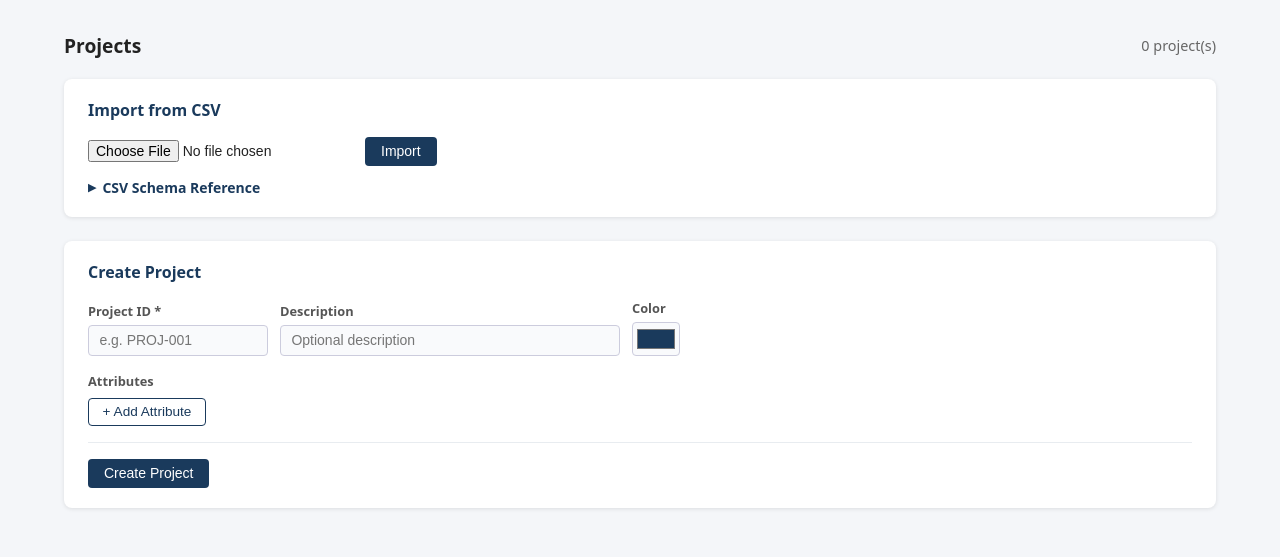
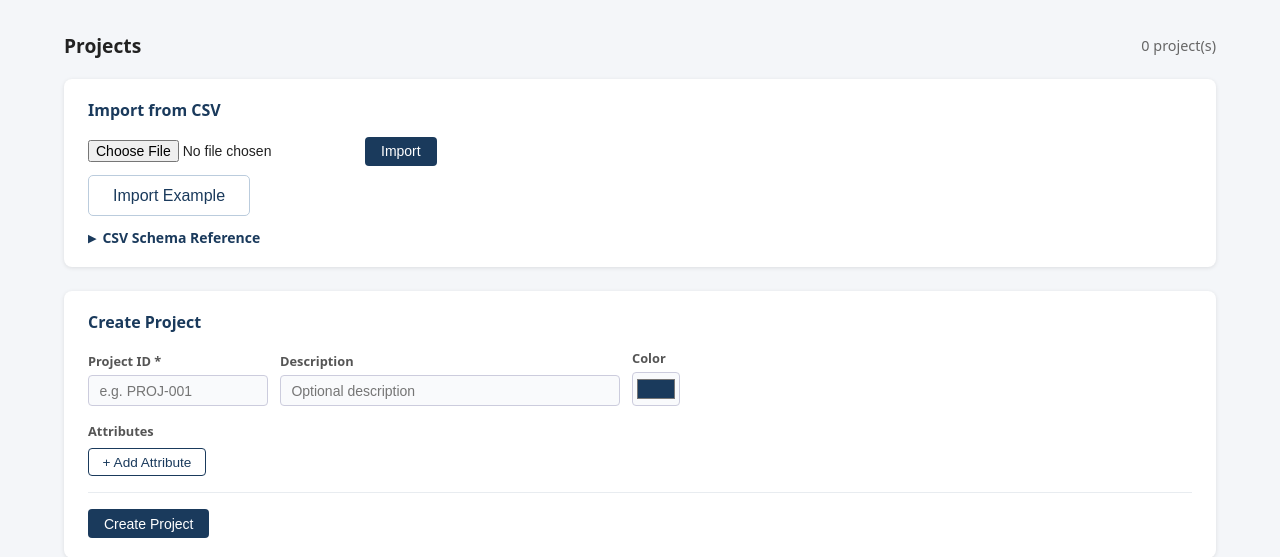
Before and after one commit to kkdt/claude-company, a Flask app: page /projects in a window 1280 px wide. Shown: the part 63-620 px from the top of the page. Run offline with Flask 3, Linux system fonts and the light colour scheme; the visitor is signed in with stand-in values (Sample User, id 1).

Commit message:
Make buttons consistent

```diff
--- a/app.py
+++ b/app.py
@@ -395,6 +395,8 @@ def projects():
 
 @app.route("/projects/upload", methods=["POST"])
 def projects_upload():
+    if not session.get("logged_in"):
+        return redirect(url_for("login"))
     file = request.files.get("file")
     if not file or not file.filename.endswith(".csv"):
         flash("Please upload a CSV file.")
@@ -402,6 +404,21 @@ def projects_upload():
     parsed = parse_projects_csv(file)
     save_projects(parsed)
     flash(f"Successfully imported {len(parsed)} project(s).")
+    return redirect(url_for("projects"))
+
+
+@app.route("/projects/import-example", methods=["POST"])
+def projects_import_example():
+    if not session.get("logged_in"):
+        return redirect(url_for("login"))
+    example_path = os.path.join(os.path.dirname(__file__), "projects.csv")
+    if not os.path.exists(example_path):
+        flash("Example file not found.")
+        return redirect(url_for("projects"))
+    with open(example_path, "rb") as f:
+        parsed = parse_projects_csv(f)
+    save_projects(parsed)
+    flash(f"Successfully imported {len(parsed)} project(s) from the example file.")
     return redirect(url_for("projects"))
 
 
--- a/templates/base.html
+++ b/templates/base.html
@@ -37,6 +37,11 @@
       border: 1px solid rgba(255,255,255,.35); border-radius: 4px; text-decoration: none; white-space: nowrap;
     }
     .btn-login:hover { background: rgba(255,255,255,.1); color: #fff; text-decoration: none; }
+    .btn-example {
+      background: none; color: #1a3a5c; border: 1px solid #bcd; border-radius: 5px;
+      padding: 0.65rem 1.5rem; font-size: 1rem; cursor: pointer;
+    }
+    .btn-example:hover { background: #eef3f9; }
     .btn-export {
       display: inline-block; padding: 0.35rem 0.9rem; font-size: 0.85rem;
       background: #2e7d4f; color: #fff; border: none; border-radius: 4px;
--- a/templates/projects.html
+++ b/templates/projects.html
@@ -98,6 +98,9 @@
       <input type="file" name="file" accept=".csv" required>
       <button type="submit" class="btn-primary">Import</button>
     </div>
+  </form>
+  <form method="post" action="{{ url_for('projects_import_example') }}" style="margin-top:0.6rem;">
+    <button type="submit" class="btn-example">Import Example</button>
   </form>
   <details>
     <summary>CSV Schema Reference</summary>
```
Also changed, not shown: templates/upload.html (+1 -6 lines), README.md.
